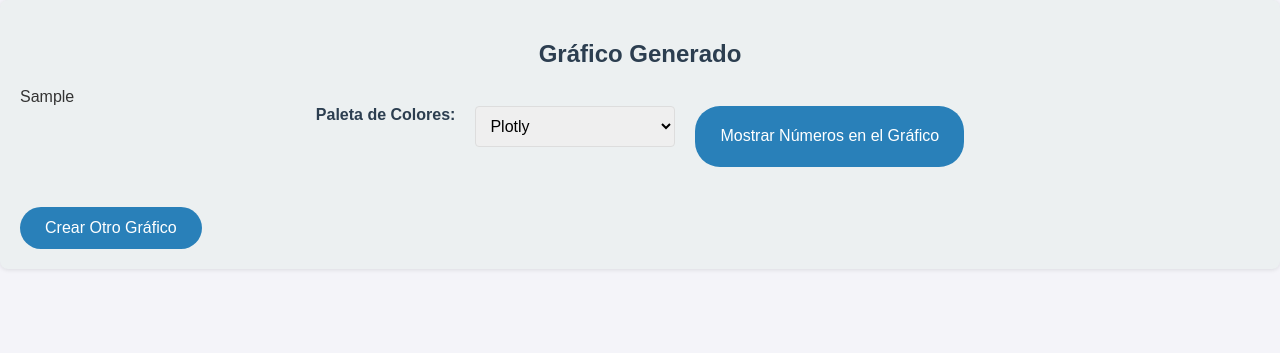
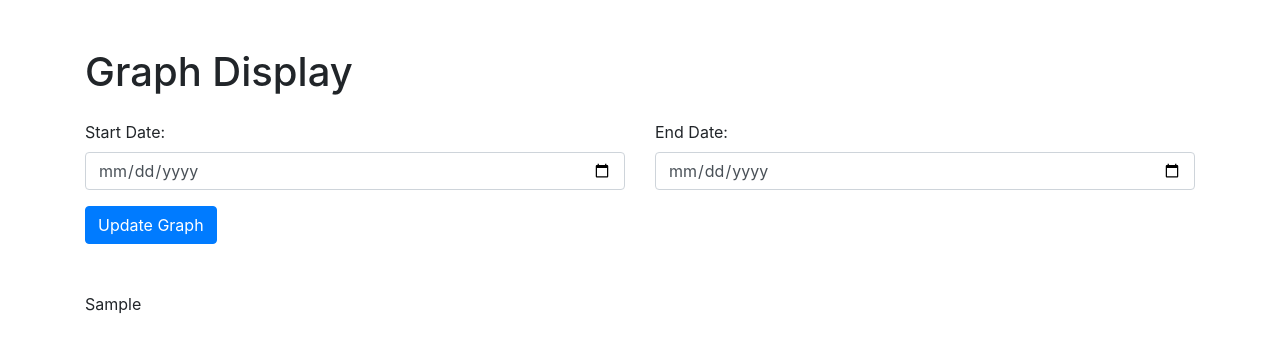
Before and after one commit to frangarivera94/Analyzer, a Flask app: template templates/display_graph.html in a window 1280 px wide. Shown: the top 353 px of the page. Run offline with Flask 3, Linux system fonts and the light colour scheme; the template is opened without the code that fills it: most values are stand-ins (such as "Sample title", 1, 10 or a date in 2020); some libraries are stand-ins or nearby versions.

Commit message:
medio funcionando con las nuevas features

```diff
--- a/app.py
+++ b/app.py
@@ -1,14 +1,27 @@
 import os
-from flask import Flask, render_template, request, redirect, url_for, session, flash
+from flask import Flask, render_template, request, redirect, url_for, session, flash, jsonify
 import pandas as pd
 from werkzeug.utils import secure_filename
 from data_processing import load_data
 from plot_functions.plot_mean_cleanliness import plot_mean_cleanliness
-from plot_functions.plot_cleaning_by_hospital import plot_cleaning_by_hospital
+from plot_functions.plot_cleaning_by_hospital_unit_and_zone import plot_cleaning_by_hospital_unit_and_zone
 from plot_functions.plot_cleaning_by_zone import plot_cleaning_by_zone
 from plot_functions.plot_cleaning_by_zone_and_room_type import plot_cleaning_by_zone_and_room_type
 from plot_functions.plot_cleaning_by_elements_per_quarter import plot_cleaning_by_elements_per_quarter
 from plot_functions.plot_cleaning_by_hospital_unit import plot_cleaning_by_hospital_unit
+from datetime import datetime  # Add this import
+from data_processing import get_min_max_dates
+import logging
+
+# Configure logging
+logging.basicConfig(
+    level=logging.DEBUG,
+    format='%(asctime)s [%(levelname)s] %(message)s',
+    handlers=[
+        logging.FileHandler("app.log"),  # Log to a file named app.log
+        logging.StreamHandler()  # Also log to console
+    ]
+)
 
 app = Flask(__name__)
 app.secret_key = 'your_secret_key'
@@ -55,6 +68,8 @@ def upload_files():
 
     return render_template('upload.html')
 
+import logging
+
 @app.route('/select_graph', methods=['GET', 'POST'])
 def select_graph():
     if 'file_paths' not in session:
@@ -63,21 +78,19 @@ def select_graph():
     # Load the data from the uploaded files
     elementos_df, aseos_df = load_data(session['file_paths'])
 
-    # Debug: Print the columns of each DataFrame
-    print(f"Columns in elementos_df: {elementos_df.columns}")
-    print(f"Columns in aseos_df: {aseos_df.columns}")
+    # Get min and max date
+    min_date, max_date = get_min_max_dates(elementos_df, aseos_df)
 
-    # Combine dataframes if needed
-    combined_df = pd.concat([elementos_df, aseos_df], ignore_index=True)
-    columns = combined_df.columns.tolist()
+    # Log the dates before rendering the template
+    logging.info(f"Passing min_date to template: {min_date}")
+    logging.info(f"Passing max_date to template: {max_date}")
 
     templates = {
         'Mean Cleanliness Over Time': 'mean_cleanliness',
-        'Cleaning by Hospital': 'cleaning_by_hospital',
+        'Cleaning by Hospital Unit and Zone': 'plot_cleaning_by_hospital_unit_and_zone',
         'Cleaning by Zone': 'cleaning_by_zone',
         'Cleaning by Zone and Room Type': 'cleaning_by_zone_and_room_type',
         'Cleaning by Elements per Quarter': 'cleaning_by_elements_per_quarter',
-        'Cleaning by Hospital Unit': 'cleaning_by_hospital_unit',
         'Custom Graph': 'custom'
     }
 
@@ -89,24 +102,26 @@ def select_graph():
         show_numbers = 'show_numbers' in request.form
         color_palette = request.form.get('color_palette', 'Plotly')
 
+        # Verify if the selected template is mapped to the correct graph function
+        print(f"Template being mapped to graph function: {template}")
+
         if template != 'custom':
             graph_html = generate_template_graph(template, elementos_df, aseos_df, time_aggregation, graph_type, show_numbers, color_palette)
-            return render_template('display_graph.html', graph_html=graph_html, show_numbers=show_numbers, color_palette=color_palette)
+            return render_template('display_graph.html', graph_html=graph_html, show_numbers=show_numbers, color_palette=color_palette, min_date=min_date, max_date=max_date)
         else:
             flash('Custom graph generation is not implemented yet.')
             return redirect(url_for('select_graph'))
 
-    return render_template(
-        'select_graph.html',
-        columns=columns,
-        templates=templates.keys()
-    )
+
+
+
+    return render_template('select_graph.html', templates=templates.keys(), min_date=min_date, max_date=max_date)
+
 
 def generate_template_graph(template_name, elementos_df, aseos_df, time_aggregation, graph_type, show_numbers, color_palette):
+    # Ensure all template names match exactly
     if template_name == 'mean_cleanliness':
         graph_html = plot_mean_cleanliness(elementos_df, aseos_df, time_aggregation, graph_type, show_numbers, color_palette)
-    elif template_name == 'cleaning_by_hospital':
-        graph_html = plot_cleaning_by_hospital(elementos_df, aseos_df, time_aggregation, graph_type, show_numbers, color_palette)
     elif template_name == 'cleaning_by_zone':
         graph_html = plot_cleaning_by_zone(elementos_df, aseos_df, time_aggregation, graph_type, show_numbers, color_palette)
     elif template_name == 'cleaning_by_zone_and_room_type':
@@ -115,9 +130,50 @@ def generate_template_graph(template_name, elementos_df, aseos_df, time_aggregat
         graph_html = plot_cleaning_by_elements_per_quarter(elementos_df, aseos_df, time_aggregation, graph_type, show_numbers, color_palette)
     elif template_name == 'cleaning_by_hospital_unit':
         graph_html = plot_cleaning_by_hospital_unit(elementos_df, aseos_df, time_aggregation, graph_type, show_numbers, color_palette)
+    elif template_name == 'cleaning_by_hospital_unit_and_zone':
+        # Make sure the function name and template name match exactly
+        graph_html = plot_cleaning_by_hospital_unit_and_zone(elementos_df, aseos_df, time_aggregation, graph_type, show_numbers, color_palette)
     else:
-        graph_html = 'Template not found.'
+        print(f"Error: No graph function found for template {template_name}")  # Debugging message
+        return "<p>Error: No matching graph function found for the selected template.</p>"
+
     return graph_html
+
+
+
+
+@app.route('/update_graph', methods=['POST'])
+def update_graph():
+    # Get the data from the POST request
+    data = request.get_json()
+    start_date_str = data.get('start_date')
+    end_date_str = data.get('end_date')
+    graph_type = data.get('graph_type', 'Line Chart')
+
+    # Convert the date strings to datetime objects
+    start_date = pd.to_datetime(start_date_str, errors='coerce')
+    end_date = pd.to_datetime(end_date_str, errors='coerce')
+
+    # Load the filtered data from session
+    if 'file_paths' in session:
+        elementos_df, aseos_df = load_data(session['file_paths'])
+
+        # Filter the data based on the selected date range
+        if 'FECHAHORA' in elementos_df.columns:
+            elementos_df['FECHAHORA'] = pd.to_datetime(elementos_df['FECHAHORA'], errors='coerce')
+            elementos_df = elementos_df[
+                (elementos_df['FECHAHORA'] >= start_date) & (elementos_df['FECHAHORA'] <= end_date)]
+        if 'FECHAHORA' in aseos_df.columns:
+            aseos_df['FECHAHORA'] = pd.to_datetime(aseos_df['FECHAHORA'], errors='coerce')
+            aseos_df = aseos_df[(aseos_df['FECHAHORA'] >= start_date) & (aseos_df['FECHAHORA'] <= end_date)]
+
+        # Generate the updated graph
+        graph_html = generate_template_graph('mean_cleanliness', elementos_df, aseos_df, 'monthly', graph_type,
+                                             show_numbers=True, color_palette='Plotly')
+
+        return jsonify({"graph_html": graph_html})
+
+    return jsonify({"error": "Data not found"}), 400
 
 @app.route('/toggle_numbers', methods=['POST'])
 def toggle_numbers():
--- a/plot_functions/__init__.py
+++ b/plot_functions/__init__.py
@@ -3,7 +3,7 @@
 # plot_functions/__init__.py
 
 from .plot_mean_cleanliness import plot_mean_cleanliness
-from .plot_cleaning_by_hospital import plot_cleaning_by_hospital
+from .plot_cleaning_by_hospital_unit_and_zone import plot_cleaning_by_hospital_unit_and_zone
 from .plot_cleaning_by_zone import plot_cleaning_by_zone
 from .plot_cleaning_by_zone_and_room_type import plot_cleaning_by_zone_and_room_type
 from .plot_cleaning_by_elements_per_quarter import plot_cleaning_by_elements_per_quarter
--- a/templates/display_graph.html
+++ b/templates/display_graph.html
@@ -1,44 +1,63 @@
-<!-- templates/display_graph.html -->
-
 <!DOCTYPE html>
-<html lang="es">
+<html lang="en">
 <head>
     <meta charset="UTF-8">
     <meta name="viewport" content="width=device-width, initial-scale=1.0">
-    <title>Gráfico Generado</title>
-    <link rel="stylesheet" href="{{ url_for('static', filename='css/styles.css') }}">
+    <title>Display Graph</title>
+    <link rel="stylesheet" href="https://stackpath.bootstrapcdn.com/bootstrap/4.5.2/css/bootstrap.min.css">
+    <script src="https://code.jquery.com/jquery-3.5.1.min.js"></script>
 </head>
 <body>
-    <div class="graph-container">
-        <h2>Gráfico Generado</h2>
-        <div id="graph">
+<div class="container mt-5">
+    <h1>Graph Display</h1>
+
+    <div class="row mt-4">
+        <div class="col">
+            <label for="start_date">Start Date:</label>
+            <input type="date" id="start_date" class="form-control" min="{{ min_date }}" max="{{ max_date }}" value="{{ min_date }}" required>
+        </div>
+        <div class="col">
+            <label for="end_date">End Date:</label>
+            <input type="date" id="end_date" class="form-control" min="{{ min_date }}" max="{{ max_date }}" value="{{ max_date }}" required>
+        </div>
+    </div>
+
+    <button id="update_graph" class="btn btn-primary mt-3">Update Graph</button>
+
+    <div class="mt-5">
+        <div id="graph_container">
             {{ graph_html | safe }}
         </div>
-        <form action="{{ url_for('toggle_numbers') }}" method="POST">
-            <input type="hidden" name="template" value="{{ request.form.get('template') }}">
-            <input type="hidden" name="time_aggregation" value="{{ request.form.get('time_aggregation', 'monthly') }}">
-            <input type="hidden" name="graph_type" value="{{ request.form.get('graph_type', 'Line Chart') }}">
-            <input type="hidden" name="show_numbers" value="{{ not show_numbers }}">
-            <label for="color_palette">Paleta de Colores:</label>
-            <select name="color_palette">
-                <option value="Plotly" {% if color_palette == 'Plotly' %}selected{% endif %}>Plotly</option>
-                <option value="Viridis" {% if color_palette == 'Viridis' %}selected{% endif %}>Viridis</option>
-                <option value="Cividis" {% if color_palette == 'Cividis' %}selected{% endif %}>Cividis</option>
-                <option value="Pastel" {% if color_palette == 'Pastel' %}selected{% endif %}>Pastel</option>
-                <option value="Dark" {% if color_palette == 'Dark' %}selected{% endif %}>Oscuro</option>
-                <option value="Bold" {% if color_palette == 'Bold' %}selected{% endif %}>Intenso</option>
-            </select>
-            <button type="submit">
-                {% if show_numbers %}
-                    Ocultar Números en el Gráfico
-                {% else %}
-                    Mostrar Números en el Gráfico
-                {% endif %}
-            </button>
-        </form>
-        <a href="{{ url_for('select_graph') }}">
-            <button>Crear Otro Gráfico</button>
-        </a>
     </div>
+</div>
+
+<script>
+    $('#update_graph').click(function() {
+        const startDate = $('#start_date').val();
+        const endDate = $('#end_date').val();
+
+        if (new Date(startDate) > new Date(endDate)) {
+            alert('Start date must be before end date.');
+            return;
+        }
+
+        $.ajax({
+            url: "{{ url_for('update_graph') }}",
+            type: 'POST',
+            contentType: 'application/json',
+            data: JSON.stringify({
+                start_date: startDate,
+                end_date: endDate,
+                graph_type: 'Line Chart'
+            }),
+            success: function(response) {
+                $('#graph_container').html(response.graph_html);
+            },
+            error: function(xhr, status, error) {
+                console.error('Error updating graph:', error);
+            }
+        });
+    });
+</script>
 </body>
 </html>
--- a/templates/select_graph.html
+++ b/templates/select_graph.html
@@ -10,11 +10,11 @@
         <!-- Opciones predefinidas -->
         <select name="template" id="template" class="form-control">
             <option value="mean_cleanliness">Promedio de Limpieza en el Tiempo</option>
-            <option value="cleaning_by_hospital">Limpieza por Hospital</option>
             <option value="cleaning_by_zone">Limpieza por Zona</option>
             <option value="cleaning_by_zone_and_room_type">Limpieza por Zona y Tipo de Sala</option>
             <option value="cleaning_by_elements_per_quarter">Limpieza por Elementos por Trimestre</option>
-            <option value="cleaning_by_hospital_unit">Limpieza por Unidad Hospitalaria</option>
+            <option value="cleaning_by_hospital_unit_and_zone">Limpieza por zona en Unidad Hospitalaria Y zona</option>
+            <option value="cleaning_by_hospital_unit">Limpieza por zona en Unidad Hospitalaria</option>
         </select>
     </div>
 
```
Also changed, not shown: data_processing.py (+22 -0 lines), plot_functions/plot_cleaning_by_hospital.py (deleted, +0 -119 lines), plot_functions/plot_cleaning_by_hospital_unit.py (+181 -10 lines), plot_functions/plot_cleaning_by_hospital_unit_and_zone.py (added, +220 -0 lines).
